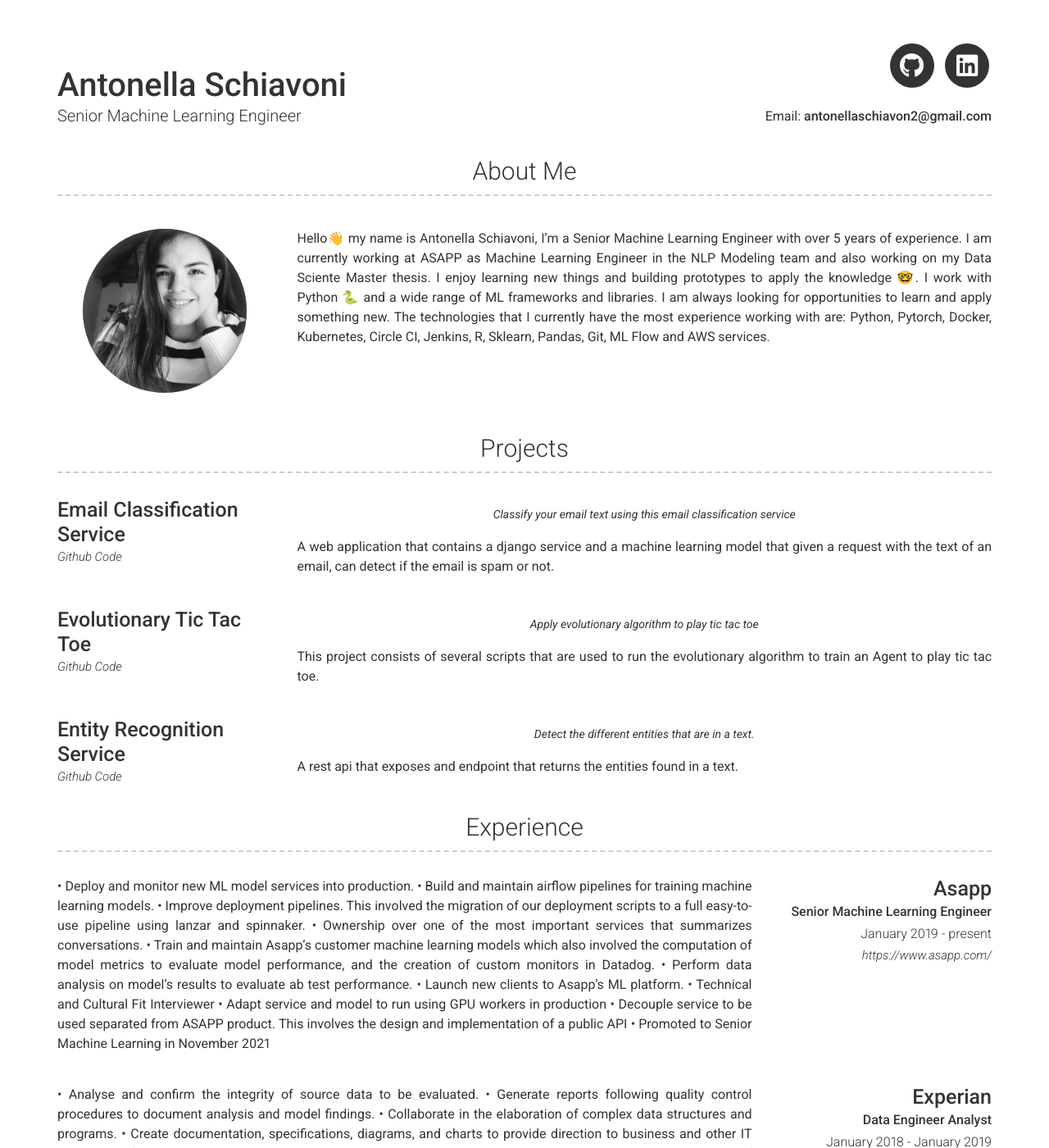
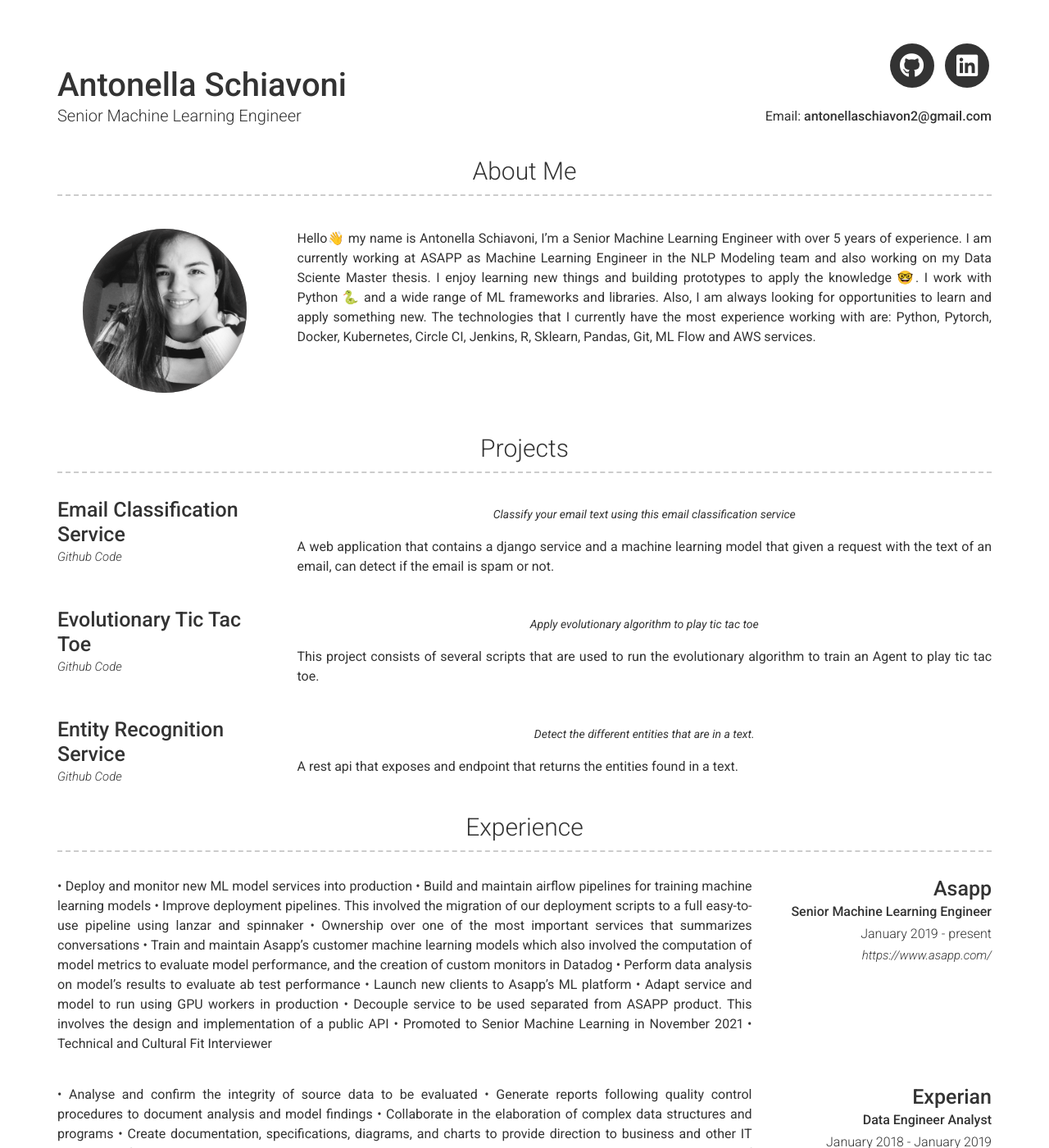
Before and after one commit to antonella-schiavoni/antonella-schiavoni.github.io, a Jekyll site: the page built from index.md, in a window 1280 px wide and 1400 px high. Shown: the whole window at 82% size. Built offline with Jekyll 4.4.1, drawn with Linux system fonts in a browser that asks for light colours; nearby versions of some CDN libraries; some of the changed text lies outside the part shown.

Commit message:
Update _config.yml

```diff
--- a/_config.yml
+++ b/_config.yml
@@ -40,7 +40,7 @@ about_profile_image: images/profile.jpg
 about_content: | # this will include new lines to allow paragraphs
 
   Hello👋 my name is Antonella Schiavoni, I’m a Senior Machine Learning Engineer with over 5 years of experience. I am currently working at ASAPP as Machine Learning Engineer in the NLP Modeling team and also working on my Data Sciente Master thesis.
-  I enjoy learning new things and building prototypes to apply the knowledge 🤓. I work with Python 🐍 and a wide range of ML frameworks and libraries. I am always looking for opportunities to learn and apply something new.
+  I enjoy learning new things and building prototypes to apply the knowledge 🤓. I work with Python 🐍 and a wide range of ML frameworks and libraries. Also, I am always looking for opportunities to learn and apply something new.
   The technologies that I currently have the most experience working with are: Python, Pytorch, Docker, Kubernetes, Circle CI, Jenkins, R, Sklearn, Pandas, Git, ML Flow and AWS services.
 
 content:
@@ -80,30 +80,30 @@ content:
         caption: January 2019 - present
         link: https://www.asapp.com/
         description: | # this will include new lines to allow paragraphs
-          • Deploy and monitor new ML model services into production.
-          • Build and maintain airflow pipelines for training machine learning models.
-          • Improve deployment pipelines. This involved the migration of our deployment scripts to a full easy-to-use pipeline using lanzar and spinnaker.
-          • Ownership over one of the most important services that summarizes conversations.
-          • Train and maintain Asapp’s customer machine learning models which also involved the computation of model metrics to evaluate model performance, and the creation of custom monitors in Datadog.
-          • Perform data analysis on model’s results to evaluate ab test performance.
-          • Launch new clients to Asapp’s ML platform.
-          • Technical and Cultural Fit Interviewer
+          • Deploy and monitor new ML model services into production
+          • Build and maintain airflow pipelines for training machine learning models
+          • Improve deployment pipelines. This involved the migration of our deployment scripts to a full easy-to-use pipeline using lanzar and spinnaker
+          • Ownership over one of the most important services that summarizes conversations
+          • Train and maintain Asapp’s customer machine learning models which also involved the computation of model metrics to evaluate model performance, and the creation of custom monitors in Datadog
+          • Perform data analysis on model’s results to evaluate ab test performance
+          • Launch new clients to Asapp’s ML platform
           • Adapt service and model to run using GPU workers in production
           • Decouple service to be used separated from ASAPP product. This involves the design and implementation of a public API
           • Promoted to Senior Machine Learning in November 2021
+          • Technical and Cultural Fit Interviewer
       - layout: right
         title: Experian
         sub_title: Data Engineer Analyst
         caption: January 2018 - January 2019
         link: https://www.experian.com/
         description: | # this will include new lines to allow paragraphs
-          • Analyse and confirm the integrity of source data to be evaluated.
-          • Generate reports following quality control procedures to document analysis and model findings.
-          • Collaborate in the elaboration of complex data structures and programs.
-          • Create documentation, specifications, diagrams, and charts to provide direction to business and other IT teams.
-          • Perform data analysis and data modeling to create source to target mappings.
-          • Feature engineering. Use of Machine learning algorithms to create new variables.
-          • Analyse structured and unstructured data.
+          • Analyse and confirm the integrity of source data to be evaluated
+          • Generate reports following quality control procedures to document analysis and model findings
+          • Collaborate in the elaboration of complex data structures and programs
+          • Create documentation, specifications, diagrams, and charts to provide direction to business and other IT teams
+          • Perform data analysis and data modeling to create source to target mappings
+          • Feature engineering. Use of Machine learning algorithms to create new variables
+          • Analyse structured and unstructured data
   - title: Education
     layout: list
     content:
```
